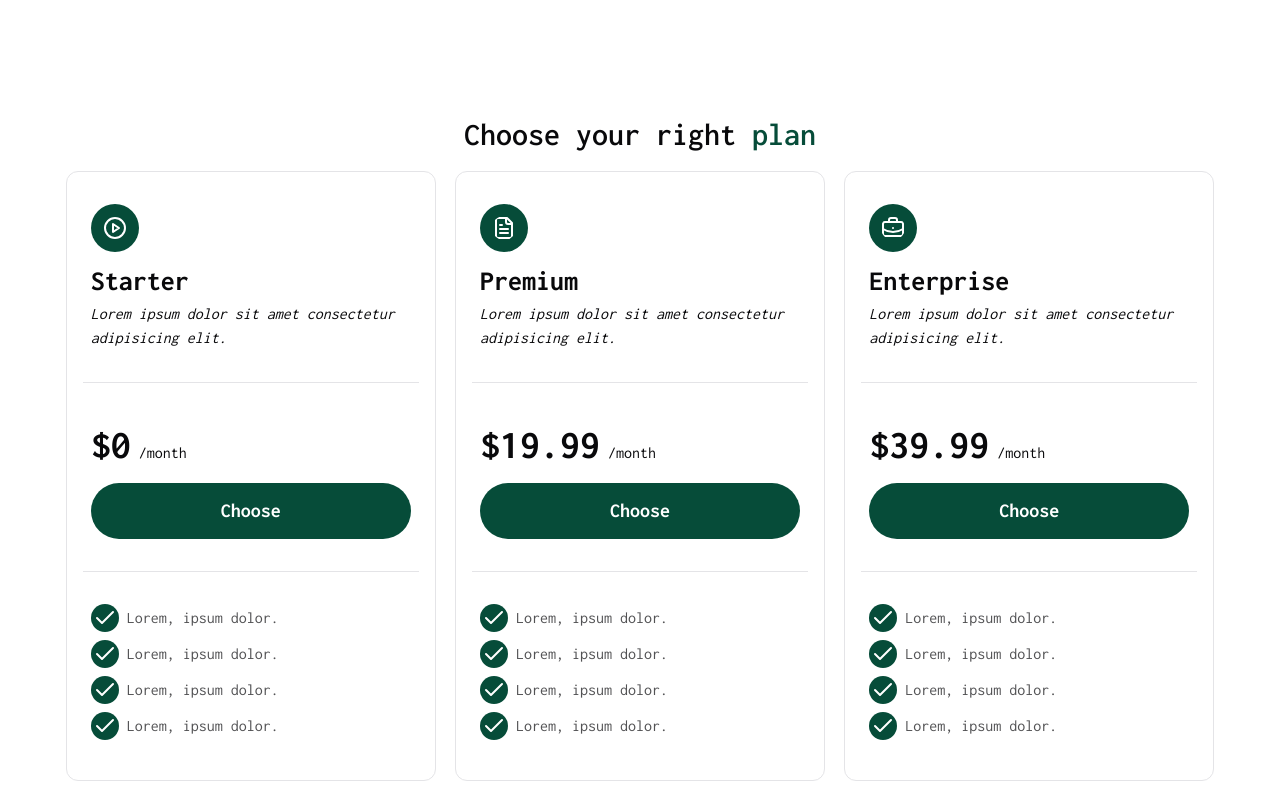
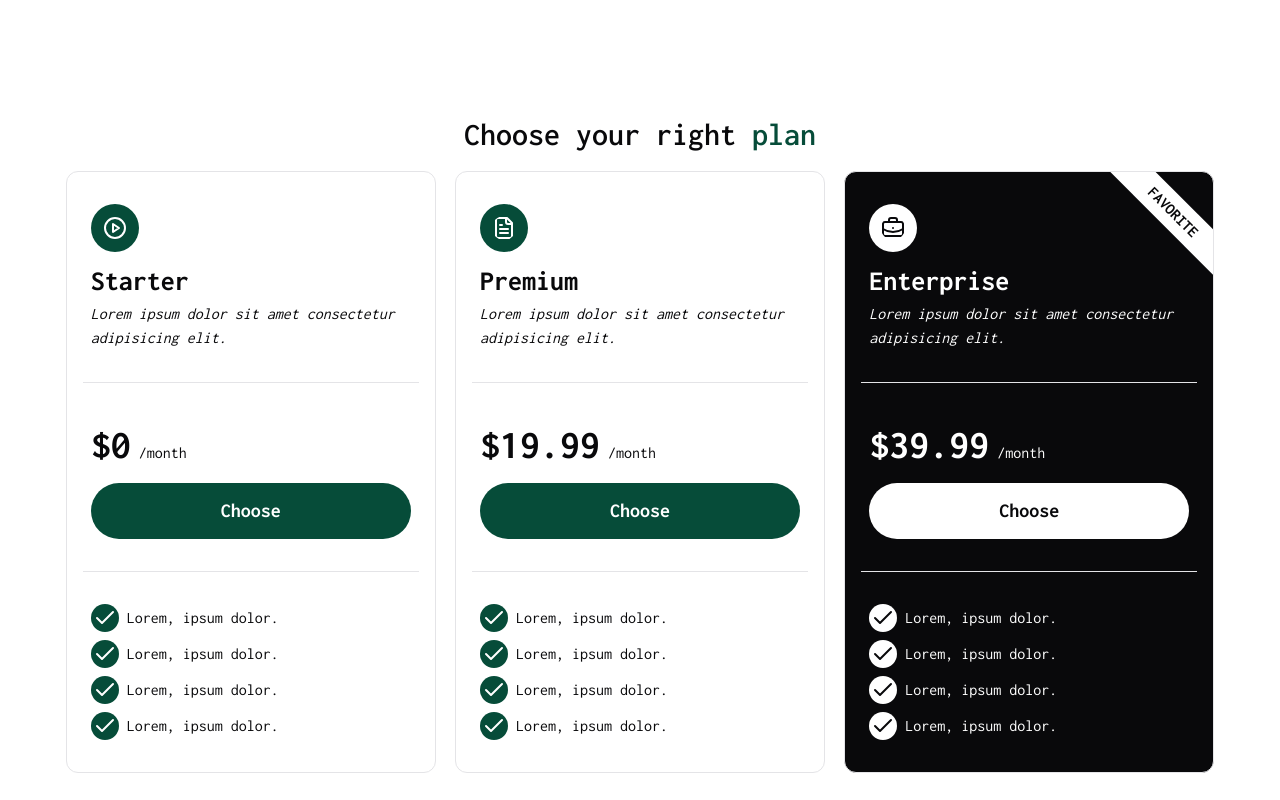
Before and after one commit to SebastienLaurentt/MoniPost, a Next.js app: page / in a window 1280 px wide. Shown: the part 2200-3000 px from the top of the page. Built offline with nearby package versions, Linux system fonts and the light colour scheme.

Commit message:
create favorite case for PriceCard component

```diff
--- a/components/PriceCard.tsx
+++ b/components/PriceCard.tsx
@@ -1,24 +1,52 @@
-import { Check } from "lucide-react";
+import { BriefcaseBusiness, Check, CirclePlay, FileText } from "lucide-react";
 import { Button } from "./ui/button";
 
 interface PriceCardProps {
   forfait: string;
   forfaitDescription: string;
   price: number;
-  icon?: React.ReactNode;
+  iconType?: "CirclePlay" | "FileText" | "BriefcaseBusiness";
+  isFavorite?: boolean;
 }
+
+const iconComponents = {
+  CirclePlay: CirclePlay,
+  FileText: FileText,
+  BriefcaseBusiness: BriefcaseBusiness,
+};
 
 const PriceCard = ({
   forfait,
   forfaitDescription,
   price,
-  icon,
+  iconType = "CirclePlay",
+  isFavorite,
 }: PriceCardProps) => {
+  const IconComponent = iconComponents[iconType];
+
+  const bgColor = isFavorite ? "bg-secondary" : "";
+  const textColor = isFavorite ? "text-white" : "";
+  const buttonStyle = isFavorite
+    ? "bg-background text-md text-foreground hover:bg-background/90"
+    : "bg-primary text-md text-secondary-foreground";
+
+  const iconStyle = isFavorite
+    ? "bg-background text-foreground"
+    : "bg-primary text-secondary-foreground";
+
+  const checkStyle = isFavorite
+    ? "text-foreground bg-background"
+    : "bg-primary text-secondary-foreground";
+
   return (
-    <div className="flex flex-col rounded-xl border p-4">
-      <div className="border-b px-2 pb-8 pt-4 ">
-        <span>{icon}</span>
-        <h4 className="mt-2">{forfait}</h4>
+    <div
+      className={`relative flex flex-col overflow-hidden rounded-xl border p-4 ${bgColor} ${textColor}`}
+    >
+      <div className="border-b px-2 pb-8 pt-4 text-left">
+        <IconComponent
+          className={`mb-2 size-12 rounded-full p-3 ${iconStyle}`}
+        />
+        <span className="text-xl font-bold">{forfait}</span>
         <span className="block italic xl:w-[320px]">{forfaitDescription}</span>
       </div>
       <div className="flex flex-col gap-y-2 border-b px-2 py-8">
@@ -26,40 +54,41 @@ const PriceCard = ({
           <span className="text-3xl font-bold">${price}</span>{" "}
           <span> /month</span>
         </span>
-        <Button
-          variant="price"
-          size="price"
-          className="bg-primary text-md text-secondary-foreground"
-        >
+        <Button variant="price" size="price" className={`${buttonStyle}`}>
           Choose
         </Button>
       </div>
       <div className="flex flex-col gap-y-2 px-2 pb-4 pt-8">
         <span className="flex flex-row items-center gap-x-2">
-          <span className="rounded-full bg-primary p-0.5">
-            <Check color="white" size={24} />
+          <span className={`rounded-full  ${checkStyle} p-0.5`}>
+            <Check className="size-6" />
           </span>
-          <span className="text-foreground/70">Lorem, ipsum dolor.</span>
+          <span>Lorem, ipsum dolor.</span>
         </span>
         <span className="flex flex-row items-center gap-x-2">
-          <span className="rounded-full bg-primary p-0.5">
-            <Check color="white" size={24} />
+          <span className={`rounded-full  ${checkStyle} p-0.5`}>
+            <Check className="size-6" />
           </span>
-          <span className="text-foreground/70">Lorem, ipsum dolor.</span>
+          <span>Lorem, ipsum dolor.</span>
         </span>
         <span className="flex flex-row items-center gap-x-2">
-          <span className="rounded-full bg-primary p-0.5">
-            <Check color="white" size={24} />
+          <span className={`rounded-full  ${checkStyle} p-0.5`}>
+            <Check className="size-6" />
           </span>
-          <span className="text-foreground/70">Lorem, ipsum dolor.</span>
+          <span>Lorem, ipsum dolor.</span>
         </span>
         <span className="flex flex-row items-center gap-x-2">
-          <span className="rounded-full bg-primary p-0.5">
-            <Check color="white" size={24} />
+          <span className={`rounded-full  ${checkStyle} p-0.5`}>
+            <Check className="size-6" />
           </span>
-          <span className="text-foreground/70">Lorem, ipsum dolor.</span>
+          <span>Lorem, ipsum dolor.</span>
         </span>
-        <span></span>
+        {isFavorite && (
+          <div className="absolute -right-14 top-6 flex h-8 w-48 rotate-45 items-center justify-center bg-background text-center font-bold uppercase text-foreground">
+            {" "}
+            Favorite{" "}
+          </div>
+        )}
       </div>
     </div>
   );
--- a/components/Sections/Price.tsx
+++ b/components/Sections/Price.tsx
@@ -1,7 +1,6 @@
 "use client";
 
 import gsap from "gsap";
-import { BriefcaseBusiness, CirclePlay, FileText } from "lucide-react";
 import { useEffect } from "react";
 import PriceCard from "../PriceCard";
 import Section from "../Section";
@@ -64,12 +63,7 @@ const Price = () => {
             forfait="Starter"
             forfaitDescription="Lorem ipsum dolor sit amet consectetur adipisicing elit."
             price={0}
-            icon={
-              <CirclePlay
-                color="white"
-                className="size-12 rounded-full bg-primary p-3"
-              />
-            }
+            iconType="CirclePlay"
           />
         </li>
         <li id="price-element3">
@@ -77,25 +71,16 @@ const Price = () => {
             forfait="Premium"
             forfaitDescription="Lorem ipsum dolor sit amet consectetur adipisicing elit. "
             price={19.99}
-            icon={
-              <FileText
-                color="white"
-                className="size-12 rounded-full bg-primary p-3"
-              />
-            }
+            iconType="FileText"
           />
         </li>
-        <li id="price-element3">
+        <li id="price-element4">
           <PriceCard
             forfait="Enterprise"
             forfaitDescription="Lorem ipsum dolor sit amet consectetur adipisicing elit."
             price={39.99}
-            icon={
-              <BriefcaseBusiness
-                color="white"
-                className="size-12 rounded-full bg-primary p-3"
-              />
-            }
+            iconType="BriefcaseBusiness"
+            isFavorite={true}
           />
         </li>
       </ul>
```
